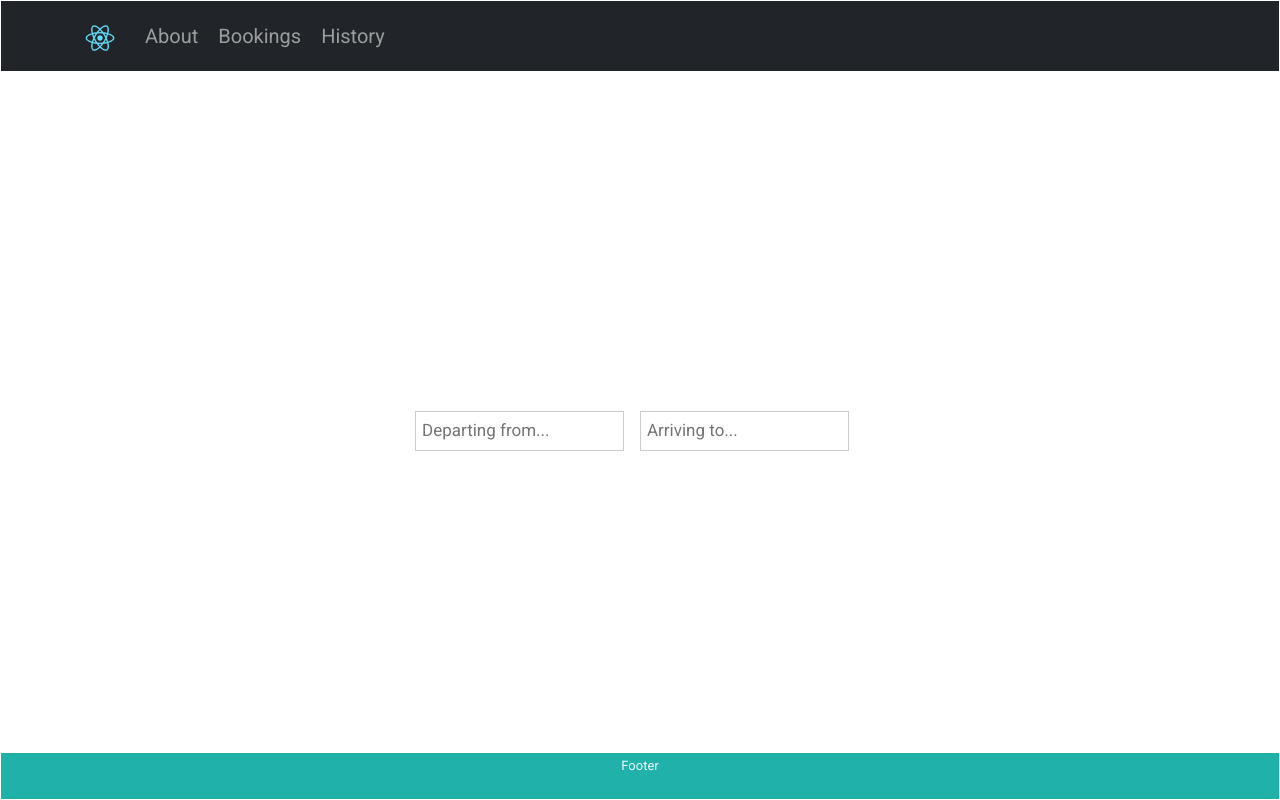
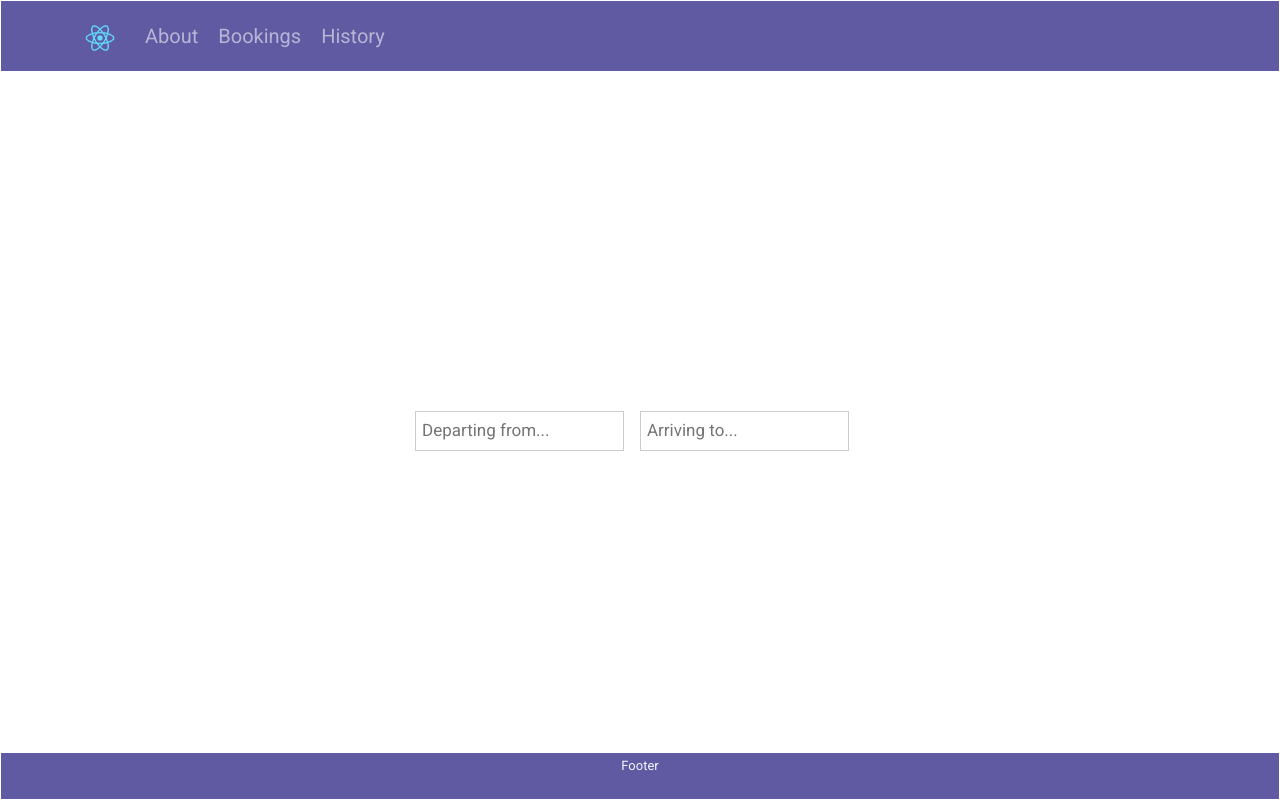
Before and after one commit to rydaws/mighty-ducks, a React (Create React App) app in the folder mighty-ducks/: page / in a window 1280 px wide. Built offline with nearby package versions, Linux system fonts and the light colour scheme.

Commit message:
FIXED COLORS

```diff
--- a/mighty-ducks/package.json
+++ b/mighty-ducks/package.json
@@ -7,6 +7,7 @@
     "@testing-library/react": "^13.4.0",
     "@testing-library/user-event": "^13.5.0",
     "bootstrap": "^5.2.1",
+    "node-sass": "^7.0.3",
     "react": "^18.2.0",
     "react-bootstrap": "^2.5.0",
     "react-dom": "^18.2.0",
--- a/mighty-ducks/src/components/AirNavBar.js
+++ b/mighty-ducks/src/components/AirNavBar.js
@@ -6,7 +6,7 @@ import Navbar from 'react-bootstrap/Navbar';
 function AirNavBar() {
   return (
     <>
-      <Navbar expand="md" sticky="top" bg="dark" variant="dark" collapseOnSelect>
+      <Navbar expand="md" sticky="top" bg="primary" variant="dark" collapseOnSelect>
         <Container>
           <Navbar.Brand href="#home" >
             <img
--- /dev/null
+++ b/mighty-ducks/src/custom.scss
@@ -0,0 +1,8 @@
+
+$primary: #5f5aa2;
+$secondary: #413f54;
+$dark: #30292f;
+
+
+// import bootstrap
+@import '~bootstrap/scss/bootstrap.scss';
--- a/mighty-ducks/src/index.css
+++ b/mighty-ducks/src/index.css
@@ -45,7 +45,7 @@ main {
 footer {
   width: 100%;
   padding: 0.25em;
-  background-color: lightseagreen;
+  background-color: var(--bs-primary);
   color: aliceblue;
   display: grid;
   place-content: center;
--- a/mighty-ducks/src/index.js
+++ b/mighty-ducks/src/index.js
@@ -1,9 +1,9 @@
 import React from 'react';
 import ReactDOM from 'react-dom/client';
 import './index.css';
+import './custom.scss';
 import App from './App';
 import reportWebVitals from './reportWebVitals';
-import 'bootstrap/dist/css/bootstrap.min.css';
 
 const root = ReactDOM.createRoot(document.getElementById('root'));
 root.render(
```
Also changed, not shown: 1 other file (tests, documents, lock files or other folders).
